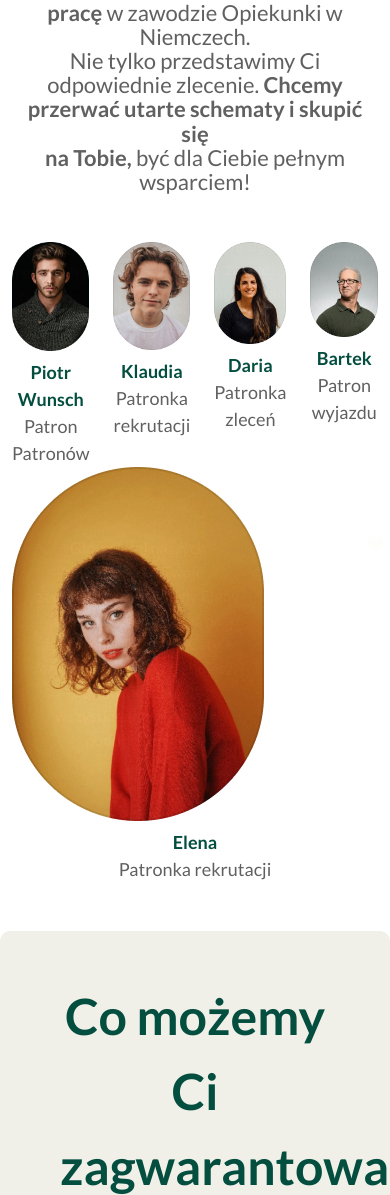
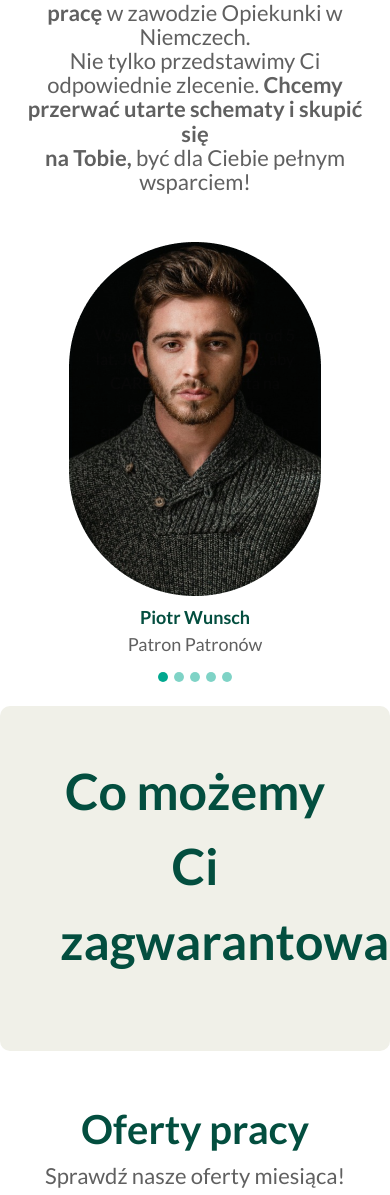
Before and after one commit to adrianbozko/Carema, a PHP site: page / in a window 390 px wide; the page is wider, and only the part inside the window is pictured. Shown: the part 552-1747 px from the top of that part. Run offline with PHP 8.4, Linux system fonts and the light colour scheme.

Commit message:
added team slider to mobile version

```diff
--- a/css/style.css
+++ b/css/style.css
@@ -309,6 +309,17 @@ a:active {
     background: none;
     border-radius: 196px;
     border: none;
+}
+
+.carousel-indicators [data-bs-target] {
+    width: 10px;
+    height: 10px;
+    background-color: var(--main-color-2);
+    border-radius: 100%;
+}
+
+.carousel-indicators {
+    bottom: -50px;
 }
 
 
@@ -647,6 +658,10 @@ hr {
         left: 10px;
         width: 400px;
     }
+
+    .who-team {
+        display: none;
+    }
 }
 
 @media only screen and (max-width: 991px) {
--- a/index.html
+++ b/index.html
@@ -7,7 +7,7 @@
     <meta name="description" content="Site description">
     <meta name="keywords" content="Site keywords"/>
     <link href="https://cdn.jsdelivr.net/npm/bootstrap@5.3.1/dist/css/bootstrap.min.css" rel="stylesheet" integrity="sha384-4bw+/aepP/YC94hEpVNVgiZdgIC5+VKNBQNGCHeKRQN+PtmoHDEXuppvnDJzQIu9" crossorigin="anonymous">
-    <link rel="stylesheet" href="css/style.css?version=1">
+    <link rel="stylesheet" href="css/style.css?version=2">
   </head>
   <body>
     <header>
@@ -229,6 +229,100 @@
             </div>
             <div class="who-position">
               Patronka rekrutacji
+            </div>
+          </div>
+        </div>
+      </div>
+
+      <!-- Kim jesteśmy? - MOBILE -->
+
+      <div id="carouselTeam" class="carousel slide mb-5 display-only-mobile-1">
+        <div class="carousel-indicators">
+          <button type="button" data-bs-target="#carouselTeam" data-bs-slide-to="0" class="active" aria-current="true" aria-label="Slide 1"></button>
+          <button type="button" data-bs-target="#carouselTeam" data-bs-slide-to="1" aria-label="Slide 2"></button>
+          <button type="button" data-bs-target="#carouselTeam" data-bs-slide-to="2" aria-label="Slide 3"></button>
+          <button type="button" data-bs-target="#carouselTeam" data-bs-slide-to="3" aria-label="Slide 4"></button>
+          <button type="button" data-bs-target="#carouselTeam" data-bs-slide-to="4" aria-label="Slide 5"></button>
+        </div>
+        <div class="carousel-inner">
+          <div class="carousel-item active">
+            <div class="d-block w-100 text-center">
+              <div class="btn btn-who-1 mb-2">
+                <img src="images/team_1.png" class="img-fluid">
+                <div class="who-box-text">
+                  W świecie opiekuńczym od 5 lat. Jego marzeniem jest, aby CAREMA była oparta na relacjach i tworzyła społeczność zadowolonych kobiet. Stojąc na czele CAREMY będzie do tego konsekwentnie dążył.
+                </div>
+              </div>
+              <div class="who-name">
+                Piotr Wunsch
+              </div>
+              <div class="who-position">
+                Patron Patronów
+              </div>
+            </div>
+          </div>
+          <div class="carousel-item">
+            <div class="d-block w-100 text-center">
+              <div class="btn btn-who-1 mb-2">
+                <img src="images/team_2.png" class="img-fluid">
+                <div class="who-box-text">
+                  Rozmowa z Klaudią to czysta przyjemność. Przeprowadzi Cię na spokojnie przez cały proces aplikacji. Porozmawia z Tobą po niemiecku i dopasuje zlecenie. Przy niej nie musisz się stresować rekrutacją. 😉
+                </div>
+              </div>
+              <div class="who-name">
+                Klaudia
+              </div>
+              <div class="who-position">
+                Patronka rekrutacji
+              </div>
+            </div>
+          </div>
+          <div class="carousel-item">
+            <div class="d-block w-100 text-center">
+              <div class="btn btn-who-1 mb-2">
+                <img src="images/team_3.png" class="img-fluid">
+                <div class="who-box-text">
+                  Masz sprecyzowane preferencje odnośnie zlecenia? Daria się tym zajmie! Dopasowanie to jej drugie imię. Przeczesze całą bazę, aby znaleźć ofertę w sam raz dla Ciebie!
+                </div>
+              </div>
+              <div class="who-name">
+                Daria
+              </div>
+              <div class="who-position">
+                Patronka zleceń
+              </div>
+            </div>
+          </div>
+          <div class="carousel-item">
+            <div class="d-block w-100 text-center">
+              <div class="btn btn-who-1 mb-2">
+                <img src="images/team_4.png" class="img-fluid">
+                <div class="who-box-text">
+                  Organizacja i cierpliwość to jego drugie imię. Z chęcią wyjaśni Ci każdy paragraf umowy, organizację podróży. A jeśli zapytasz, na pewno równie chętnie sprawdzi, co możesz pozwiedzać w okolicy zlecenia. 😊
+                </div>
+              </div>
+              <div class="who-name">
+                Bartek
+              </div>
+              <div class="who-position">
+                Patron wyjazdu
+              </div>
+            </div>
+          </div>
+          <div class="carousel-item">
+            <div class="d-block w-100 text-center">
+              <div class="btn btn-who-1 mb-2">
+                <img src="images/team_5.png" class="img-fluid">
+                <div class="who-box-text">
+                  Główny cel naszych Patronów to Twoje zadowolenie. Ze strony Eleny możesz zawsze liczyć na życzliwość. Poświęci Ci tyle czasu, ile tylko potrzebujesz, aby dowiedzieć się wszystkiego o zleceniu i podopiecznym.
+                </div>
+              </div>
+              <div class="who-name">
+                Elena
+              </div>
+              <div class="who-position">
+                Patronka rekrutacji
+              </div>
             </div>
           </div>
         </div>
```
